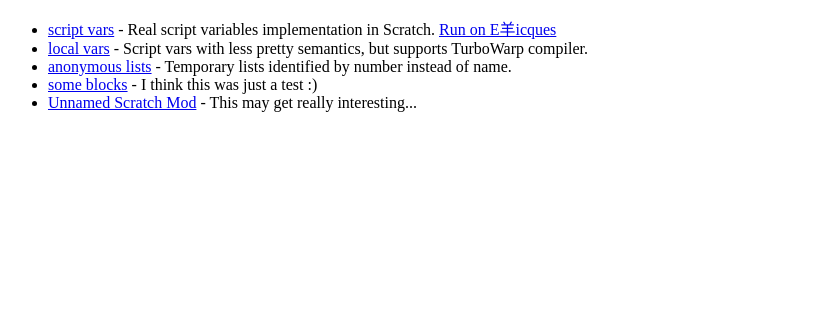
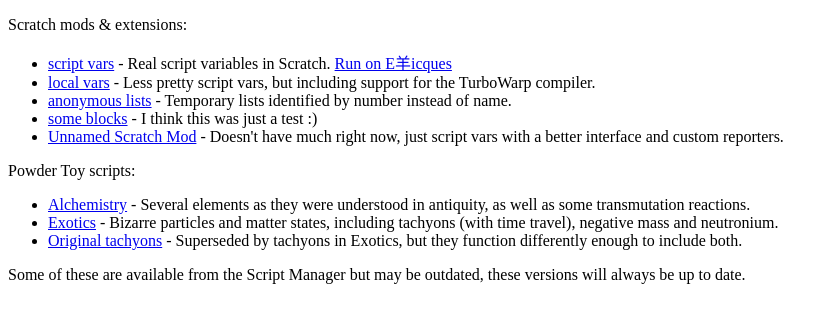
Before and after one commit to rdococ/rdococ.github.io, a plain HTML site: page index.html in a window 1280 px wide. Shown: the whole page, without its empty margins (0-838 px from the left). Drawn offline with Linux system fonts and the light colour scheme.

Commit message:
Add TPT scripts

```diff
--- a/index.html
+++ b/index.html
@@ -1,15 +1,23 @@
 <!DOCTYPE html>
 <html>
 <head>
-<title>extension testing grounds</title>
+<title>rdococ stuff</title>
 </head>
 <body>
+<p>Scratch mods & extensions:</p>
 <ul>
-<li><a href="https://rdococ.github.io/script-vars.js">script vars</a> - Real script variables implementation in Scratch. <a href="https://sheeptester.github.io/scratch-gui/?load_plugin=https://rdococ.github.io/script-vars.js">Run on E羊icques</a></li>
-<li><a href="https://rdococ.github.io/local-vars.js">local vars</a> - Script vars with less pretty semantics, but supports TurboWarp compiler.</li>
+<li><a href="https://rdococ.github.io/script-vars.js">script vars</a> - Real script variables in Scratch. <a href="https://sheeptester.github.io/scratch-gui/?load_plugin=https://rdococ.github.io/script-vars.js">Run on E羊icques</a></li>
+<li><a href="https://rdococ.github.io/local-vars.js">local vars</a> - Less pretty script vars, but including support for the TurboWarp compiler.</li>
 <li><a href="https://rdococ.github.io/anonymous-lists.js">anonymous lists</a> - Temporary lists identified by number instead of name.</li>
 <li><a href="https://rdococ.github.io/some-blocks.js">some blocks</a> - I think this was just a test :)</li>
-<li><a href="https://rdococ.github.io/scratch-gui">Unnamed Scratch Mod</a> - This may get really interesting...</li>
+<li><a href="https://rdococ.github.io/scratch-gui">Unnamed Scratch Mod</a> - Doesn't have much right now, just script vars with a better interface and custom reporters.</li>
 </ul>
+<p>Powder Toy scripts:</p>
+<ul>
+<li><a href="https://gist.github.com/rdococ/87039b56a87dd73548572d560179da05">Alchemistry</a> - Several elements as they were understood in antiquity, as well as some transmutation reactions.</li>
+<li><a href="https://gist.github.com/rdococ/fc7b12df6464595f49918c95ef79935e">Exotics</a> - Bizarre particles and matter states, including tachyons (with time travel), negative mass and neutronium.</li>
+<li><a href="https://gist.github.com/rdococ/433a3c6461b187403a2f4f1f3f5ec0cd">Original tachyons</a> - Superseded by tachyons in Exotics, but they function differently enough to include both.</li>
+</ul>
+Some of these are available from the Script Manager but may be outdated, these versions will always be up to date.
 </body>
 </html>
```
